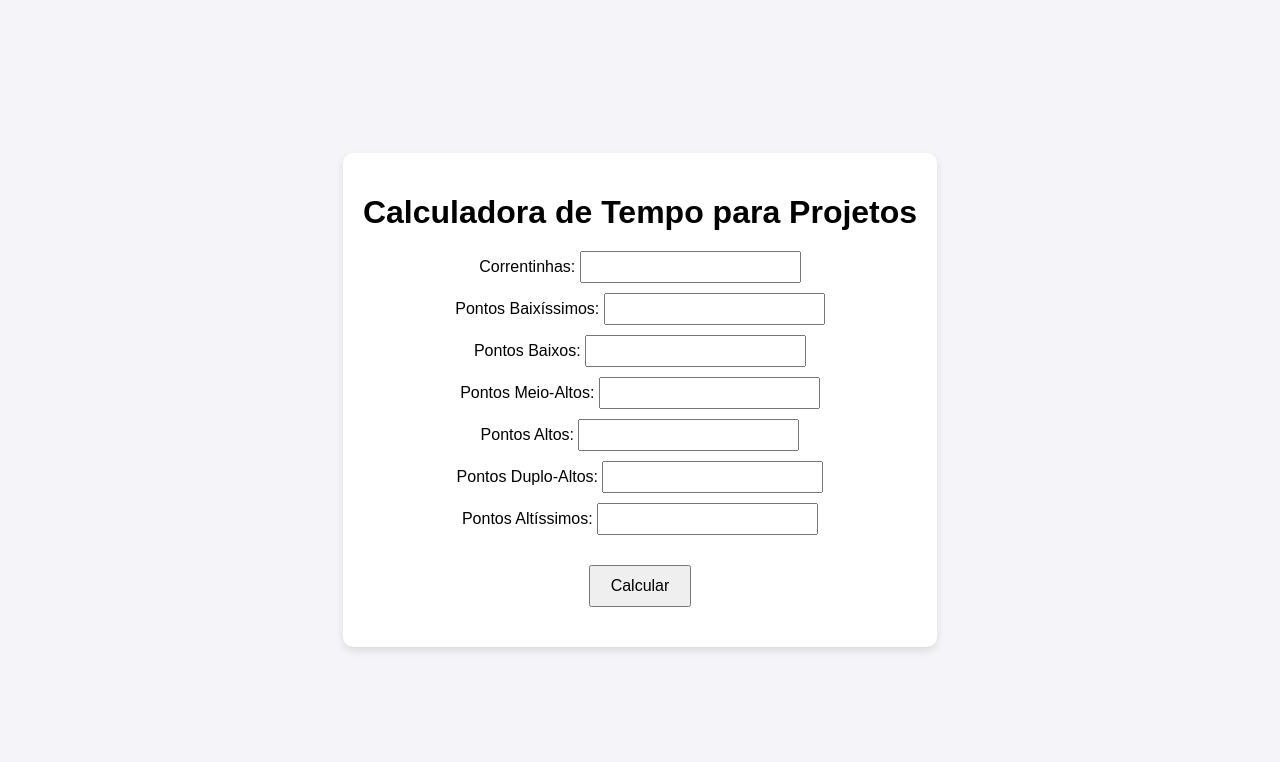
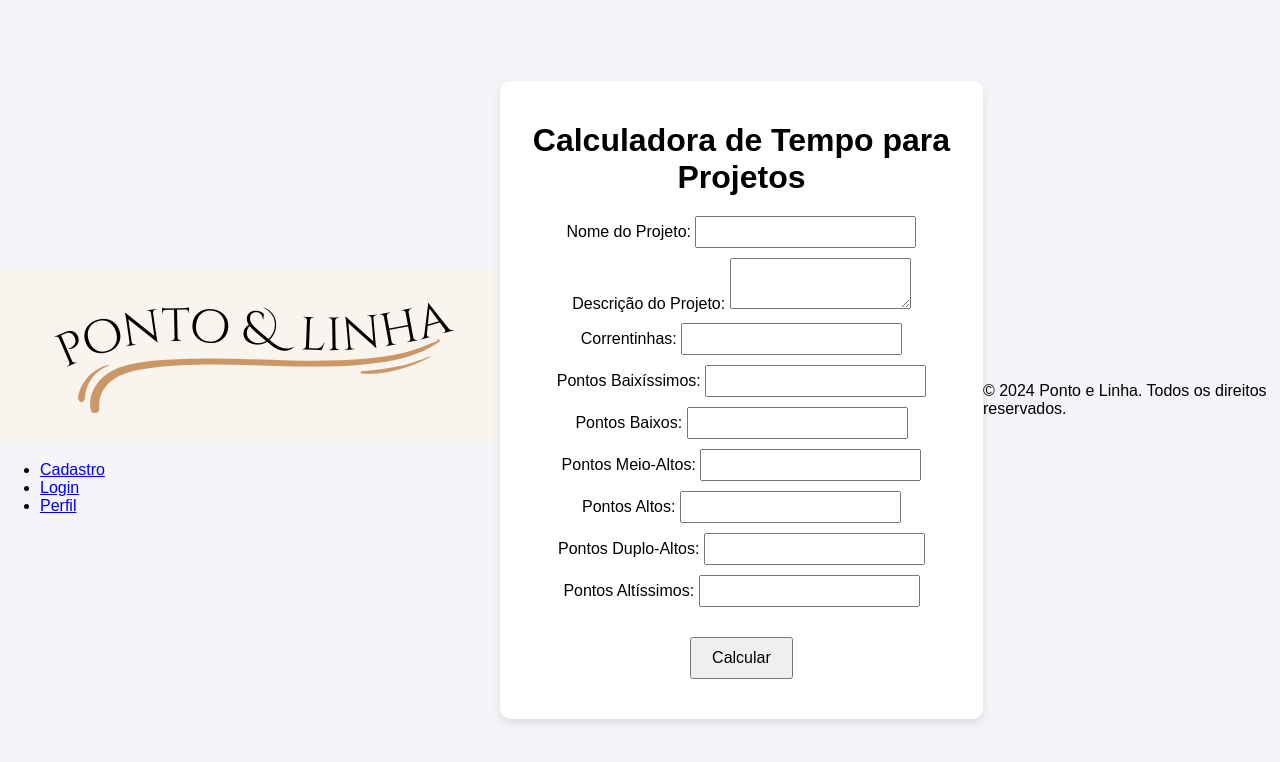
Before and after one commit to gabriel5illva/calculadorapontoelinhateste, a plain HTML site: page calculadorateste/public/index.html in a window 1280 px wide. Drawn offline with Linux system fonts and the light colour scheme.

Commit message:
Update index.html

```diff
--- a/calculadorateste/public/index.html
+++ b/calculadorateste/public/index.html
@@ -1,15 +1,31 @@
 <!DOCTYPE html>
-<html lang="en">
+<html lang="pt">
 <head>
     <meta charset="UTF-8">
     <meta name="viewport" content="width=device-width, initial-scale=1.0">
-    <title>Calculadora de Tempo</title>
+    <title>PONTO E LINHA</title>
     <link rel="stylesheet" href="styles.css">
 </head>
 <body>
+    <header class="main-header">
+        <!--<h1 class="Titulo">Ponto e Linha</h1>-->
+        <div class="logo">
+            <img src="2.png" alt="Logo">
+        </div>
+        <nav>
+            <ul>
+                <li><a href="cadastro.html">Cadastro</a></li>
+                <li><a href="login.html">Login</a></li>
+                <li><a href="#perfil">Perfil</a></li>
+            </ul>
+        </nav>
+    </header>
+
     <div class="container">
         <h1>Calculadora de Tempo para Projetos</h1>
         <form id="form-calculadora">
+            <label>Nome do Projeto: <input type="text" id="nomeProjeto" required></label>
+            <label>Descrição do Projeto: <textarea id="descricaoProjeto" rows="3" required></textarea></label>
             <label>Correntinhas: <input type="number" id="correntinhas" required></label>
             <label>Pontos Baixíssimos: <input type="number" id="baixissimo" required></label>
             <label>Pontos Baixos: <input type="number" id="baixo" required></label>
@@ -21,6 +37,11 @@
         </form>
         <div id="resultado"></div>
     </div>
+
+    <footer>
+        <p>© 2024 Ponto e Linha. Todos os direitos reservados.</p>
+    </footer>
+
     <script src="script.js"></script>
 </body>
 </html>
```
